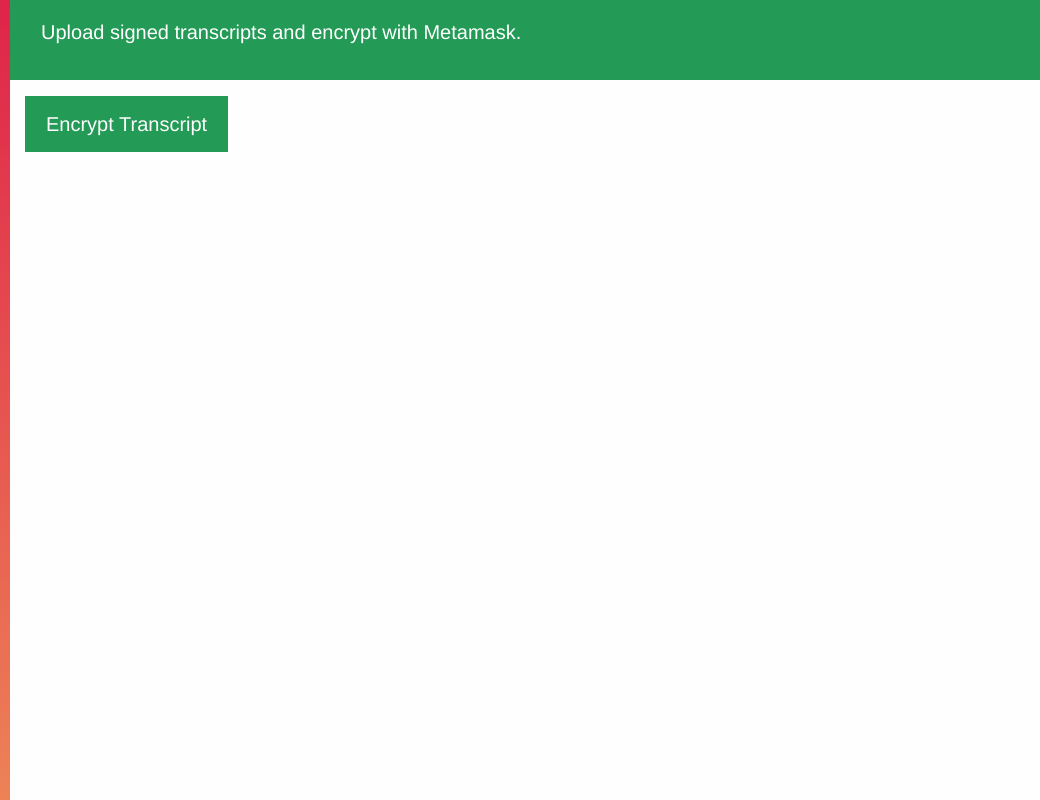
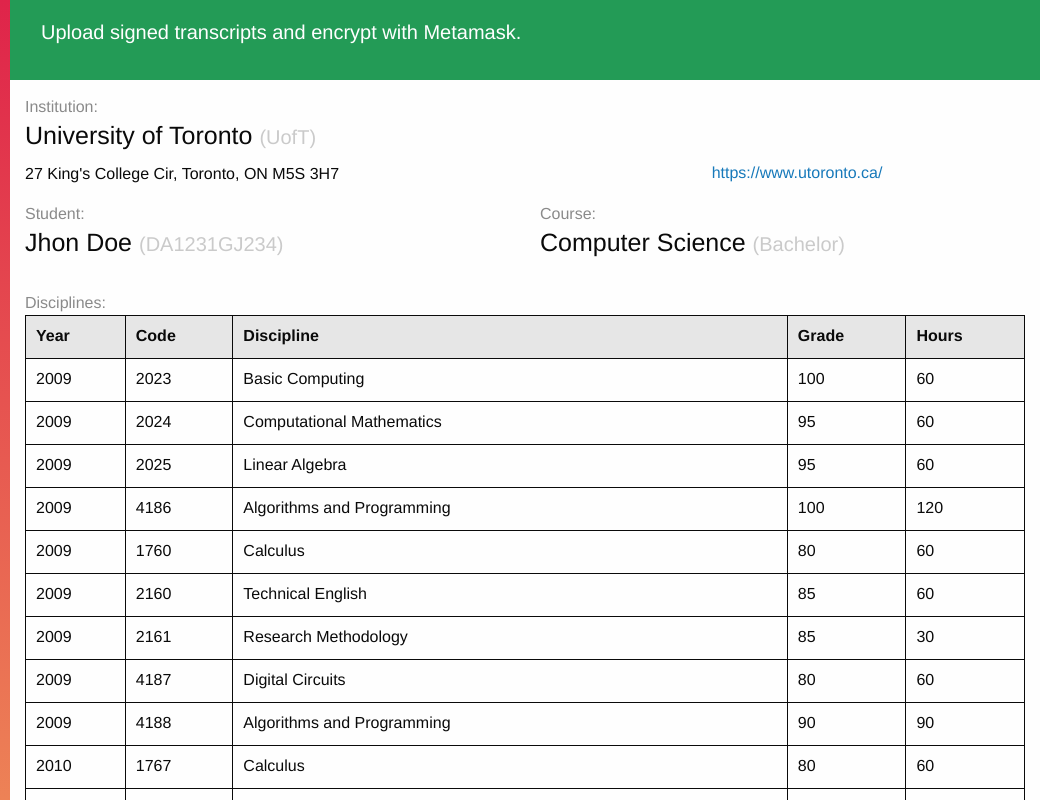
Before and after one commit to gcblockchain-chainedeblocsgc/transcrypto, a website: page transcrypto-frontend/edu-encrypt.html in a window 1280 px wide. Shown: the top 800 px of the page, 240-1280 px from the left. Drawn offline with nearby package versions, Linux system fonts and the light colour scheme.

Commit message:
Add table and json file for edu-encrypt

```diff
--- a/transcrypto-frontend/edu-encrypt.html
+++ b/transcrypto-frontend/edu-encrypt.html
@@ -1,5 +1,6 @@
 <!doctype html>
 <html class="no-js" lang="en" dir="ltr">
+
 <head>
     <meta charset="utf-8">
     <meta http-equiv="x-ua-compatible" content="ie=edge">
@@ -11,21 +12,22 @@
 
 <body>
     <div class="off-canvas position-left reveal-for-large" id="my-info" data-off-canvas>
-<div class="grid-y grid-padding-x" style="height: 100%; background:linear-gradient(#df244a, #ed8256)" >
+        <div class="grid-y grid-padding-x" style="height: 100%; background:linear-gradient(#df244a, #ed8256)">
             <br>
             <div class="cell shrink">
                 <img class="thumbnail" src="imgs/logo2.png">
-    <center><h2 class="center text"><img src="imgs/educator.png" height="40px"></h2></center>
+                <center>
+                    <h2 class="center text"><img src="imgs/educator.png" height="40px"></h2>
+                </center>
             </div>
             <div class="cell auto">
-    <center><h5 style="color:white">Jane Janesson</h5>
+                <center>
+                    <h5 style="color:white">Jane Janesson</h5>
                     <button class="button secondary expanded" href="edu-entergrades.html">Enter Grades</button>
-<button class="button secondary expanded"  href="edu-viewdb.html">View Database</button>
-<button class="button primary expanded"  href="edu-encrypt.html">Encrypt Transcripts</button>
+                    <button class="button secondary expanded" href="edu-viewdb.html">View Database</button>
+                    <button class="button primary expanded" href="edu-encrypt.html">Encrypt Transcripts</button>
                     <button class="button primary expanded" href="edu-decrypt.html">Decrypt Transcripts</button>
-
                 </center>
-
             </div>
         </div>
     </div>
@@ -38,9 +40,6 @@
             </div>
         </div>
 
-
-
-
         <div class="callout primary">
             <article class="grid-container">
                 <div class="">
@@ -49,21 +48,110 @@
             </article>
         </div>
 
+        <div id="transcript">
+
+            <!-- Institution Information -->
+            <div class="grid-container">
+                <div class="grid-x grid-margin-x">
+                    <div class="medium-12 cell small-order-12 medium-order-12">
+                        <p class="subheader" style="margin:0">Institution:</p>
+                        <h4>
+                            {{institution.name}}
+                            <small>({{institution.abbreviation}})</small>
+                        </h4>
+                    </div>
+                </div>
+                <div class="grid-x grid-margin-x">
+                    <div class="medium-8 cell small-order-8 medium-order-8">
+                        <p>
+                            {{institution.address}}
+                        </p>
+                    </div>
+                    <div class="medium-4 cell small-order-4 medium-order-4 right">
+                        <a :href="institution.website">
+                            {{institution.website}}
+                        </a>
+                    </div>
+                </div>
+            </div>
+            <div class="grid-container">
+                <div class="grid-x grid-margin-x">
+
+                    <!-- Student Information -->
+                    <div class="medium-6 cell">
+                        <div class="grid-x grid-margin-x">
+                            <div class="medium-12 cell small-order-12 medium-order-12">
+                                <p class="subheader" style="margin:0">Student:</p>
+                                <h4>
+                                    {{student.name}}
+                                    <small>({{student.institution_id}})</small>
+                                </h4>
+                            </div>
+                        </div>
+                    </div>
+
+                    <!-- Course Information -->
+                    <div class="medium-6 cell">
+                        <div class="grid-x grid-margin-x">
+                            <div class="medium-12 cell small-order-12 medium-order-12">
+                                <p class="subheader" style="margin:0">Course:</p>
+                                <h4>
+                                    {{course.name}}
+                                    <small>({{course.major}})</small>
+                                </h4>
+                            </div>
+                        </div>
+                    </div>
+                </div>
+            </div>
+
+            <br>
+
+            <!-- Course Disciplines -->
+            <div class="grid-container">
+                <div class="grid-x grid-margin-x">
+                    <div class="medium-12 cell small-order-12 medium-order-12">
+                        <p class="subheader" style="margin:0">Disciplines:</p>
+                    </div>
+                </div>
+            </div>
+            <div class="grid-container">
+                <table class="responsive-card-table unstriped">
+                    <thead>
+                        <tr>
+                            <th>Year</th>
+                            <th>Code</th>
+                            <th>Discipline</th>
+                            <th>Grade</th>
+                            <th>Hours</th>
+                        </tr>
+                    </thead>
+                    <tbody>
+                        <tr v-for="discipline in course.disciplines">
+                            <td data-label="Year">{{ discipline.year }}</td>
+                            <td data-label="Code">{{ discipline.code }}</td>
+                            <td data-label="Discipline">{{ discipline.name }}</td>
+                            <td data-label="Grade">{{ discipline.grade }}</td>
+                            <td data-label="Hours">{{ discipline.hours }}</td>
+                        </tr>
+                    </tbody>
+                </table>
+            </div>
+        </div>
 
         <article class="grid-container">
             <div class="grid-x grid-margin-x">
                 <div class="medium-12 cell small-order-12 medium-order-12">
-
-
                     <a class="button large primary" href="#">Encrypt Transcript</a>
-
-
+                </div>
+            </div>
         </article>
-</div>
 
         <script src="js/vendor/jquery.js"></script>
         <script src="js/vendor/what-input.js"></script>
         <script src="js/vendor/foundation.js"></script>
+        <script src="https://cdn.jsdelivr.net/npm/vue/dist/vue.js"></script>
         <script src="js/app.js"></script>
 </body>
+
 </html>
```
Lines whose indentation alone changed are shown as unchanged.
